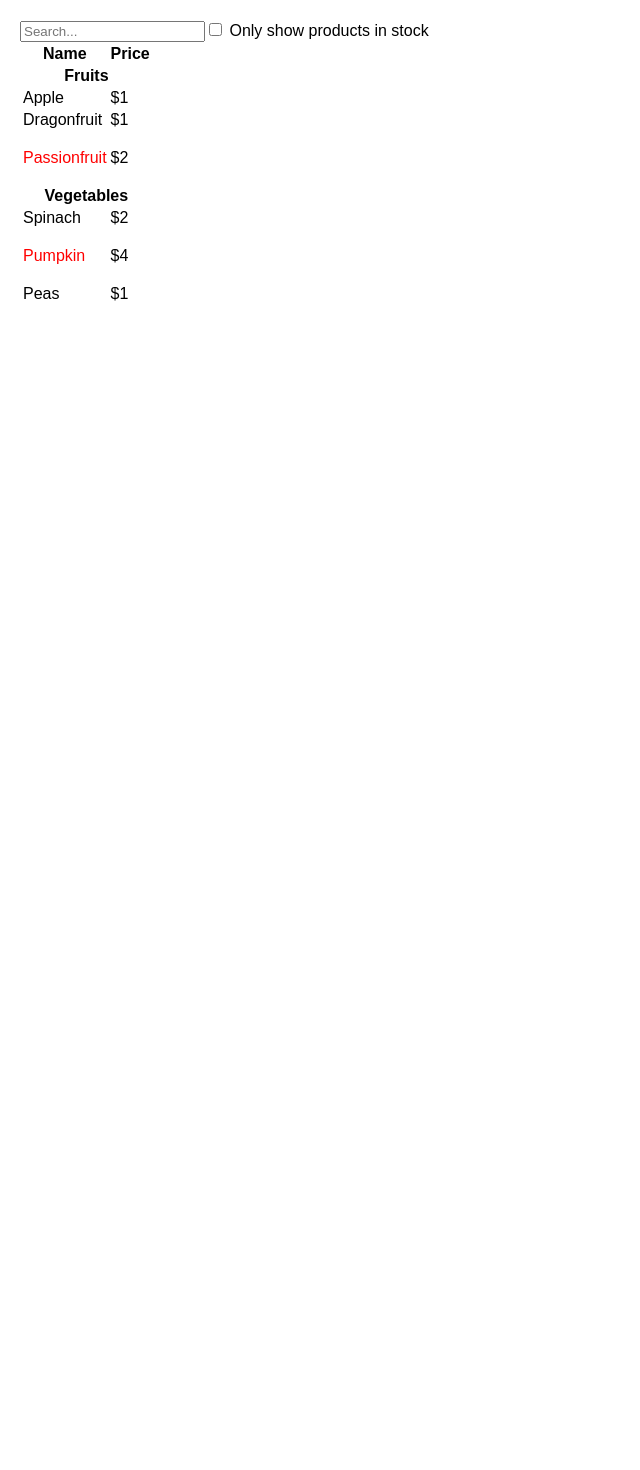
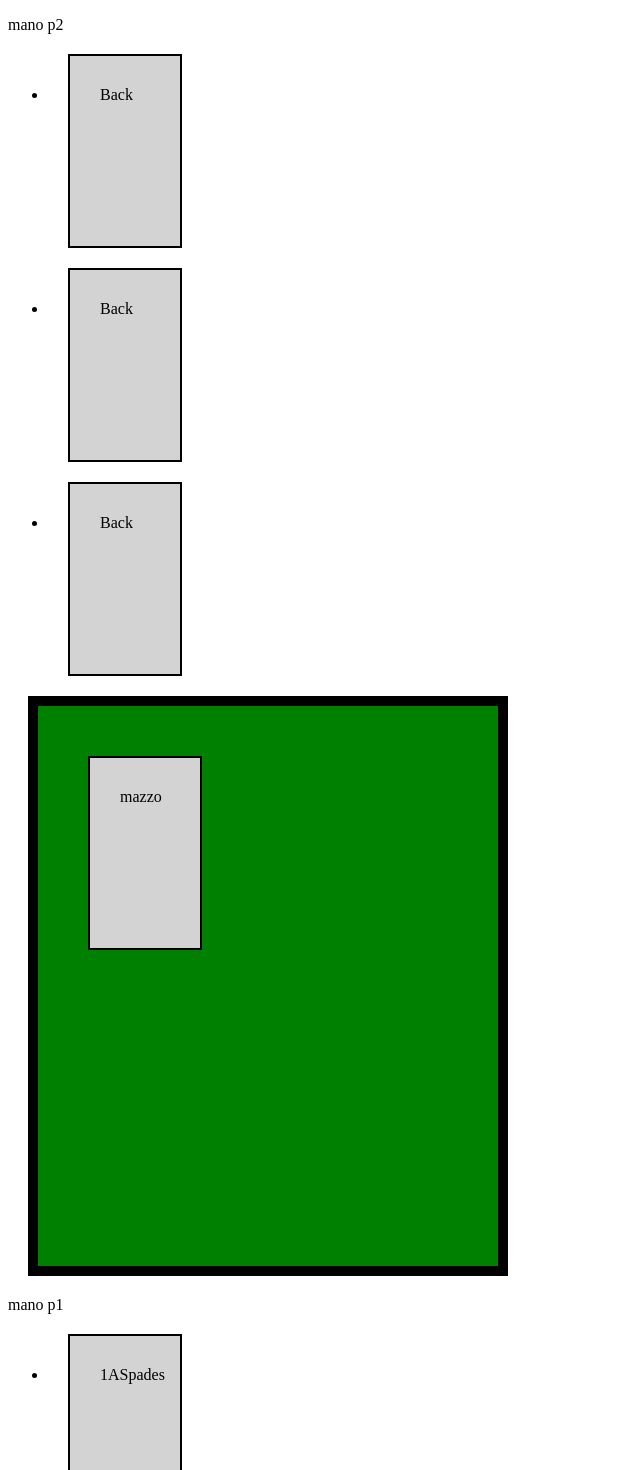
Before and after one commit to Micello/mern_stack, a React (Create React App) app in the folder frontend/: page / in a window 1280 px wide. Shown: the top 1470 px of the page, without its empty margins (0-640 px from the left). Before the commit the page ends 800 px from the top, so only its background shows below. Built offline with nearby package versions, Linux system fonts and the light colour scheme; the HTML template or start-up script is replaced by a standard one.

Commit message:
prototipo senza stati e css

```diff
--- /dev/null
+++ b/frontend/src/Briscola.css
@@ -0,0 +1,19 @@
+.Card {
+
+    background-color: lightgrey;
+    width: 50px;
+    height: 130px;
+    border: 2px solid black;
+    padding: 30px;
+    margin: 20px;
+}
+
+.Board {
+
+    background-color: green;
+    width: 400px;
+    height: 500px;
+    border: 10px solid black;
+    padding: 30px;
+    margin: 20px;
+}
--- /dev/null
+++ b/frontend/src/Briscola.js
@@ -0,0 +1,57 @@
+function Card({id, rank, suit}){
+    return(
+        <>
+        {rank ? <div className="Card">{id + rank + suit}</div>: <div className="Card">Back</div>}
+        </>
+    )
+};
+
+function Hand({playerHand}){
+    return(
+        <ul>
+            {playerHand.map((card) =>(
+                <li key={card.id}>
+                    <Card id={card.id} rank={card.rank} suit={card.suit} />
+                </li>
+            ))}
+        </ul>
+    );
+}
+
+function Board({}){
+    return(
+        <div className="Board">
+            <div className="Card">mazzo</div>
+        </div>
+    )
+}
+
+export default function Briscola(){
+
+
+    return(
+        <>
+            <div>
+                <p>mano p2</p>
+                <Hand playerHand={enemyHand}/>
+            </div>
+            <Board />
+            <div>
+                <p>mano p1</p>
+                <Hand playerHand={playerHand}/>
+            </div>
+        </>
+    )
+};
+
+const playerHand = [
+    { id: 1, rank: "A", suit: "Spades" },
+    { id: 2, rank: "10", suit: "Hearts" },
+    { id: 3, rank: "K", suit: "Clubs" }
+];
+
+const enemyHand = [
+    { id: 1, rank: null, suit: null },
+    { id: 2, rank: null, suit: null },
+    { id: 3, rank: null, suit: null }
+];
--- a/frontend/src/index.js
+++ b/frontend/src/index.js
@@ -1,12 +1,12 @@
 import React, { StrictMode } from "react";
 import { createRoot } from "react-dom/client";
-import "./App.css";
+import "./Briscola.css";
 
-import App2 from "./App2";
+import Briscola from "./Briscola";
 
 const root = createRoot(document.getElementById("root"));
 root.render(
   <StrictMode>
-    <App2 />
+    <Briscola />
   </StrictMode>
 );
```
